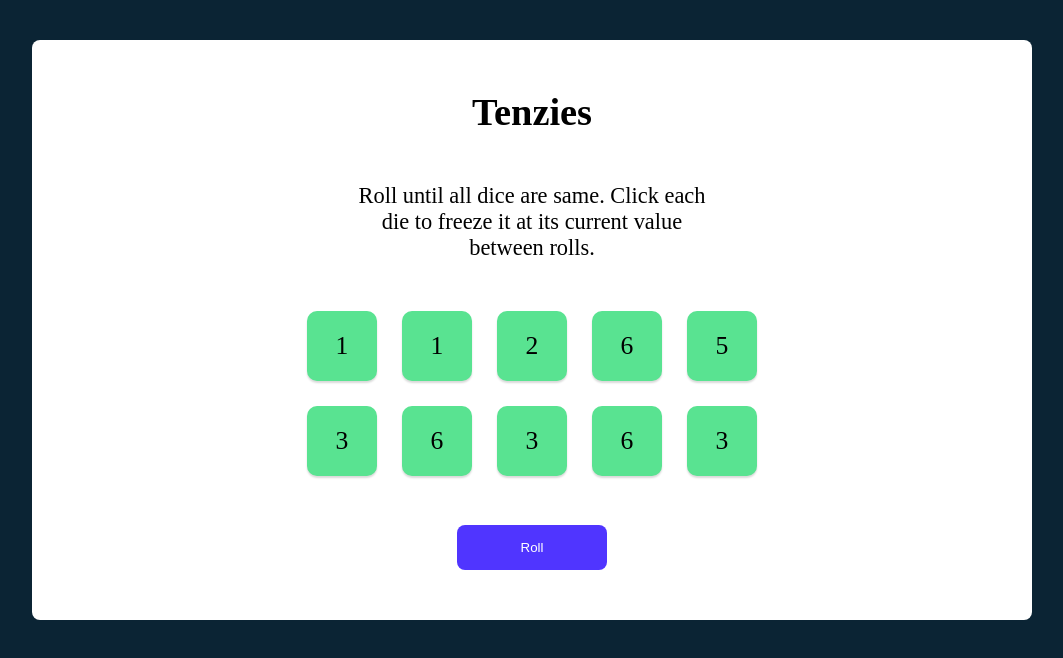
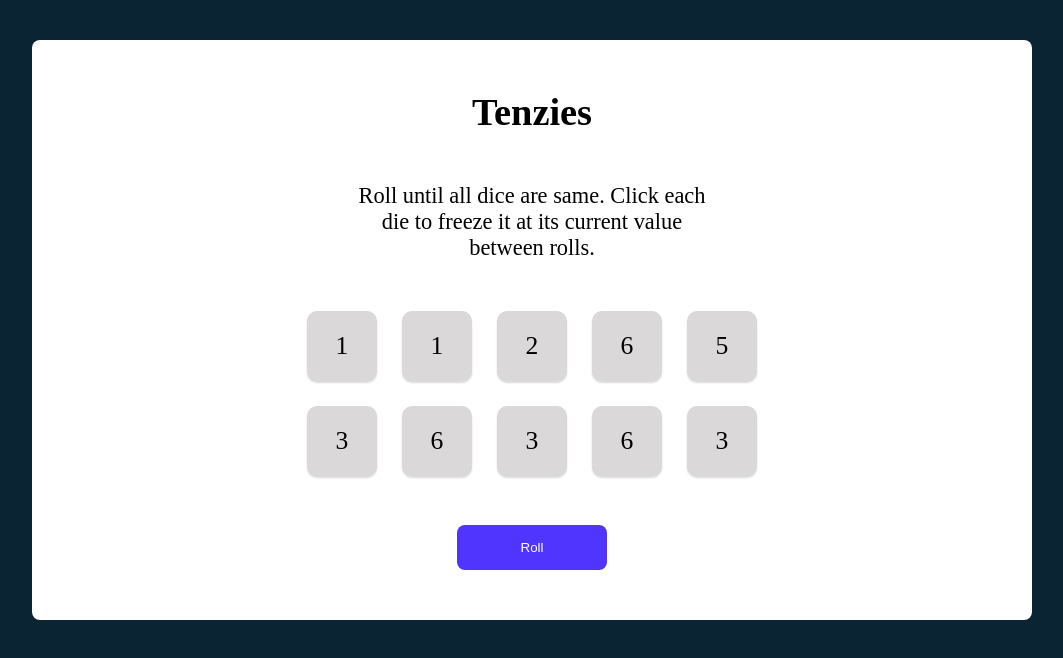
Before and after one commit to skarki-afk/tenzies, a React (Create React App) app: page / in a window 1280 px wide. Shown: the top 658 px of the page, without its empty margins (188-1251 px from the left). Built offline with nearby package versions, Linux system fonts and the light colour scheme.

Commit message:
hold and roll function added

```diff
--- a/src/App.js
+++ b/src/App.js
@@ -6,7 +6,7 @@ const App =()=>{
   const generateNewDie =()=>{
     return {
       value: Math.floor(Math.random() * 6 ) + 1,
-      isHeld: true,
+      isHeld: false,
       id: nanoid()
     }
   }
@@ -20,18 +20,35 @@ const App =()=>{
 
 
   const [dice,setDice] = React.useState(dieValue())
+  console.log(dice)
 
 
+  const holdDice =(id)=>{
+    setDice(prevDice => prevDice.map(die=>
+      id === die.id?
+      {...die,
+      isHeld:!die.isHeld}:
+      die
+      ))
+  }
 
   const diceElements = dice.map(
     die => <Dice
         key = {die.id}
         isHeld = {die.isHeld}
         value = {die.value}
-        id={die.id}/>
+        id={die.id}
+        onClick={()=>holdDice(die.id)}/>
 
     )
 
+  const rollDice=()=>{
+    setDice(prevDice => prevDice.map(die=>
+      die.isHeld?
+      die :
+      generateNewDie()
+      ))
+  }
 
 
   return(
@@ -39,11 +56,15 @@ const App =()=>{
       <div className="app-body">
         <h2>Tenzies</h2>
         <p>Roll until all dice are same. Click each die to freeze it at its current value between rolls.</p>
-        <div className="die-body">
+        <div
+        className="die-body"
+        >
           {diceElements}
         </div>
 
-        <button className="btn">
+        <button
+          onClick={rollDice}
+         className="btn">
           Roll
         </button>
 
--- a/src/Dice.js
+++ b/src/Dice.js
@@ -6,7 +6,10 @@ const Dice =(props)=>{
     }
     return (
         <main>
-            <div style={styles} className="die">
+            <div
+            style={styles}
+            onClick={props.onClick}
+            className="die">
                 <h4>
                 {props.value}
                 </h4>
```
